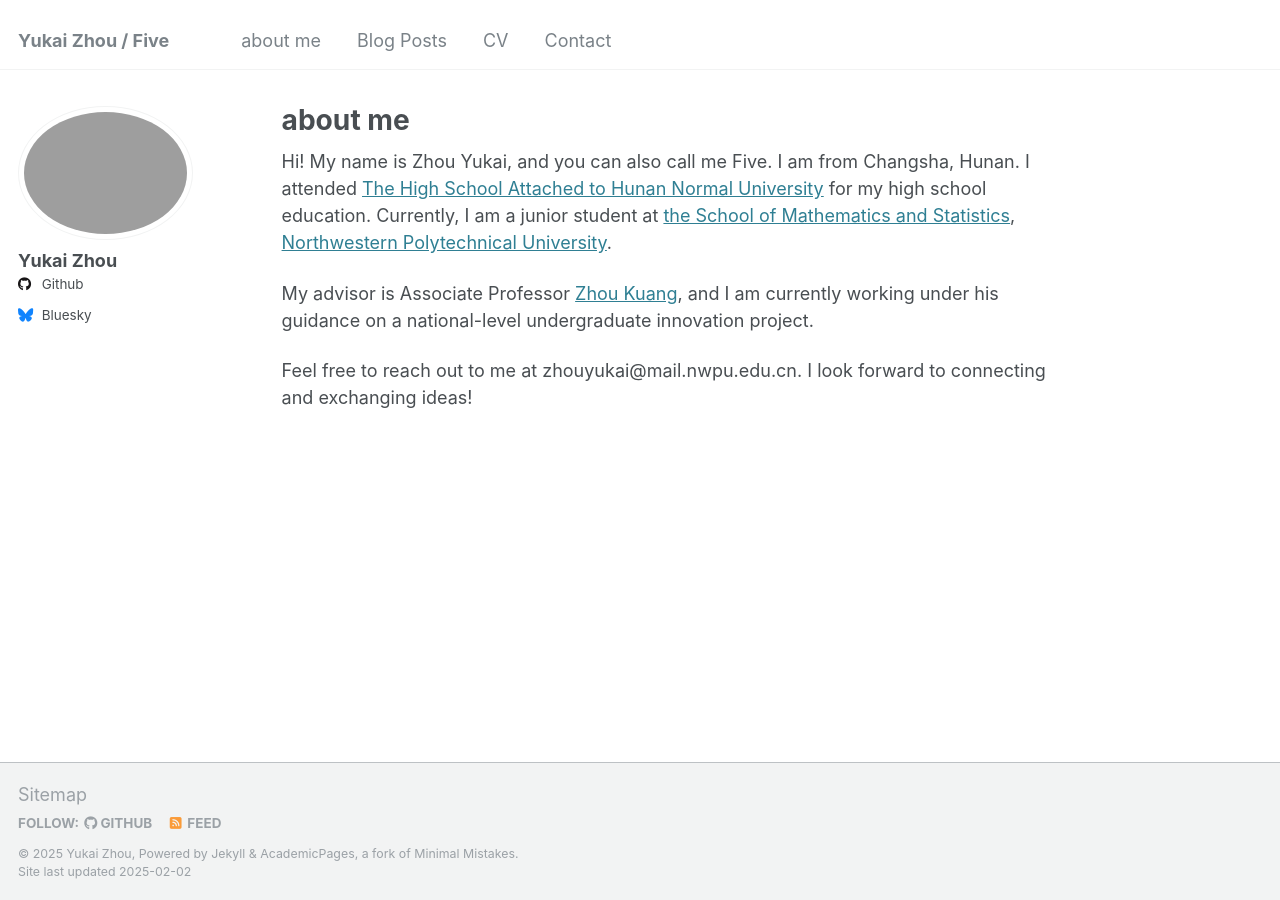
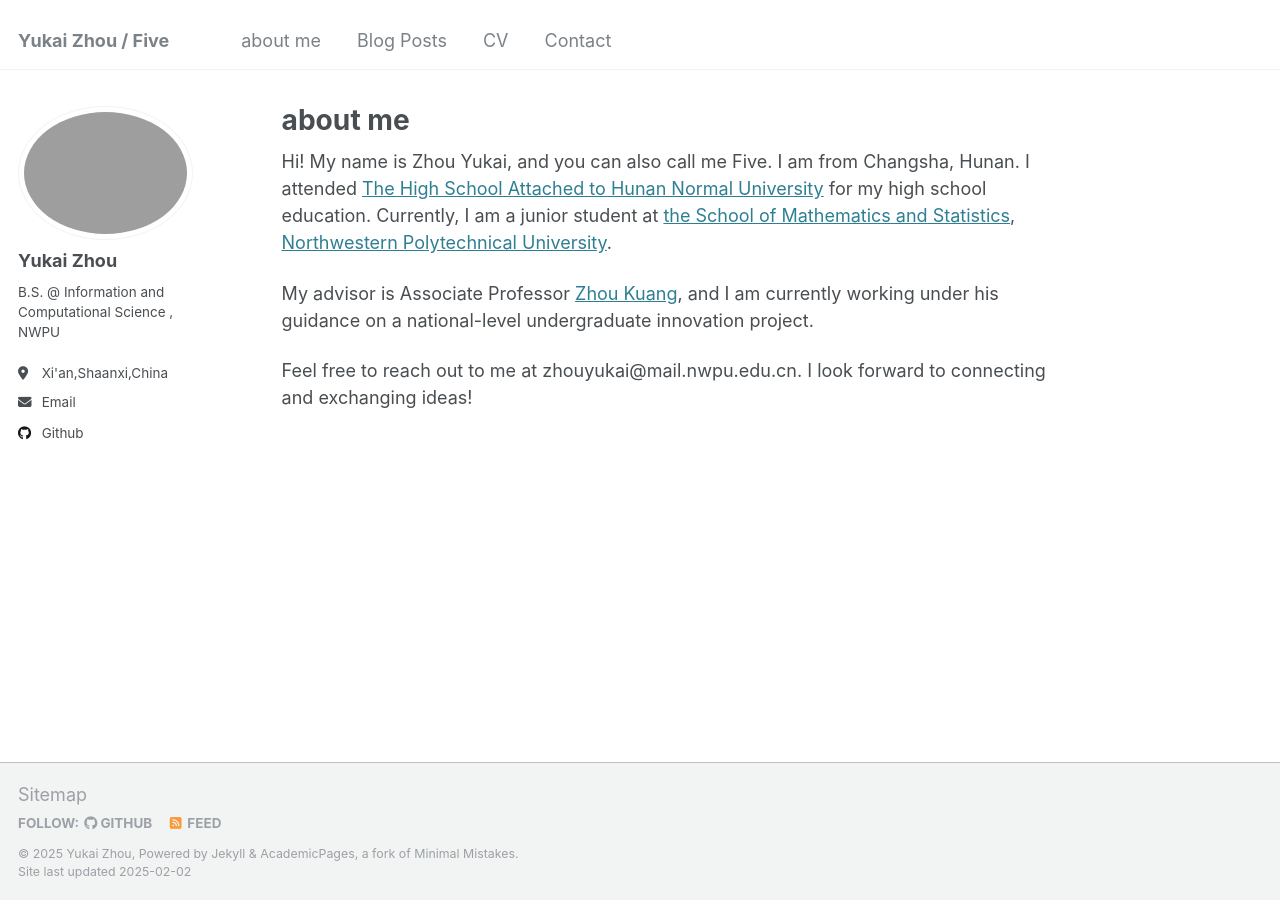
Before and after one commit to 520activater/520activater.github.io, a Jekyll site: the page built from _pages/about.md, in a window 1280 px wide. Built offline with Jekyll 4.4.1, drawn with Linux system fonts in a browser that asks for light colours.

Commit message:
Update _config.yml
improve the overall information

```diff
--- a/_config.yml
+++ b/_config.yml
@@ -24,11 +24,11 @@ author:
   avatar           : "profile.jpg"
   name             : "Yukai Zhou"
   pronouns         : # example: "she/her"
-  bio              : #"Short biography for the left-hand sidebar"
-  location         : #"Earth"
+  bio              : "B.S. @ Information and Computational Science , NWPU"
+  location         : "Xi'an,Shaanxi,China"
   employer         : # "Red Brick University"
   uri              : # URL
-  email            : # "none@example.org"
+  email            : zhouyukai@mail.nwpu.edu.cn
 
   # Academic websites
   arxiv            : # URL - Update with the correct link to your profile
@@ -49,7 +49,7 @@ author:
   stackoverflow    : # User number or user number and name (i.e., use "1" or "1/jeff-atwood")
 
   # Social media
-  bluesky          : "bsky.app" # Replace this with you Bluesky username
+  bluesky          : #"bsky.app" # Replace this with you Bluesky username
   facebook         : # Username
   flickr           : # Username
   foursquare       : # Username
```
